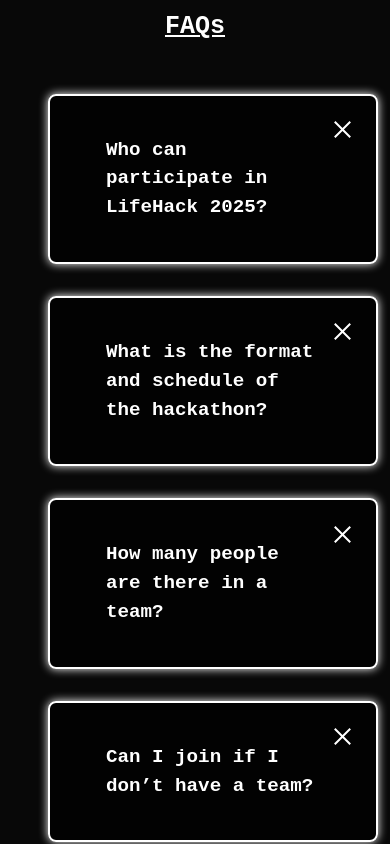
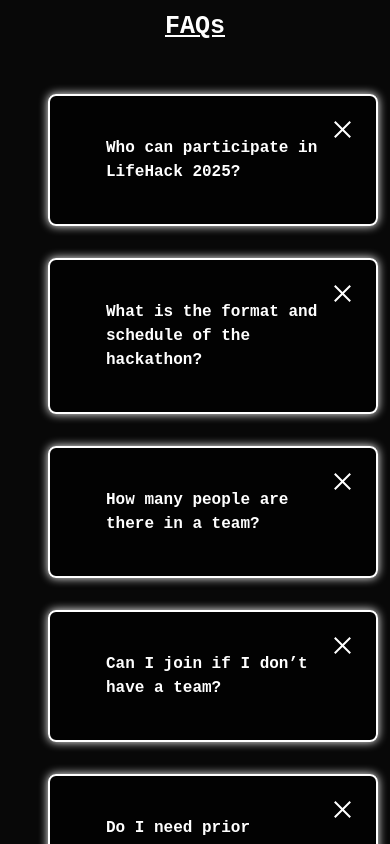
Before and after one commit to ZweZeya/lifehack-2025, a React (Vite) app: page / in a window 390 px wide. Shown: the part 8240-9084 px from the top of the page. Built offline with nearby package versions, Linux system fonts and the light colour scheme; a web font is replaced by a local one.

Commit message:
make faq mobile friendly

```diff
--- a/src/components/FAQs/FAQs.scss
+++ b/src/components/FAQs/FAQs.scss
@@ -39,3 +39,13 @@
     width: 100%;
   }
 }
+
+@media (max-width: 767px) {
+  .faq-question {
+    font-size: 1rem;
+  }
+
+  .faq-answer {
+    font-size: 0.8rem;
+  }
+}
```
